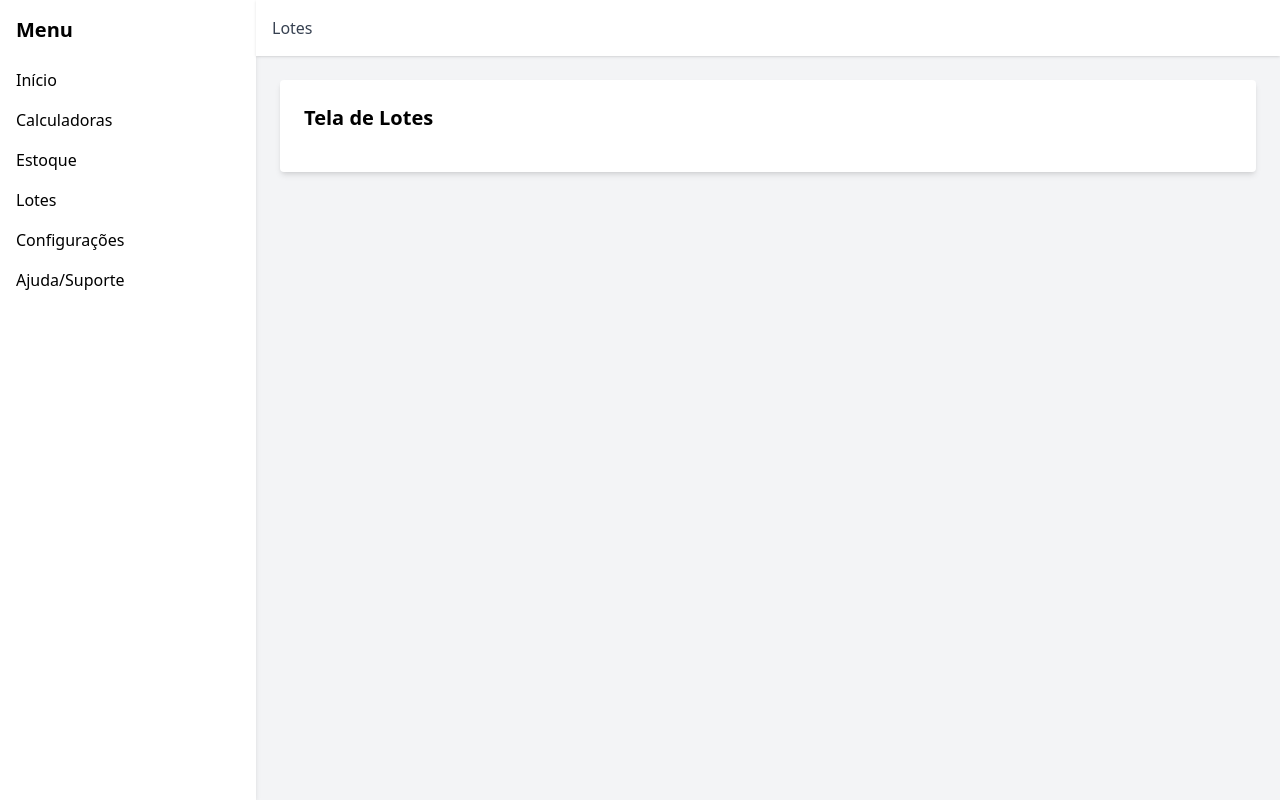
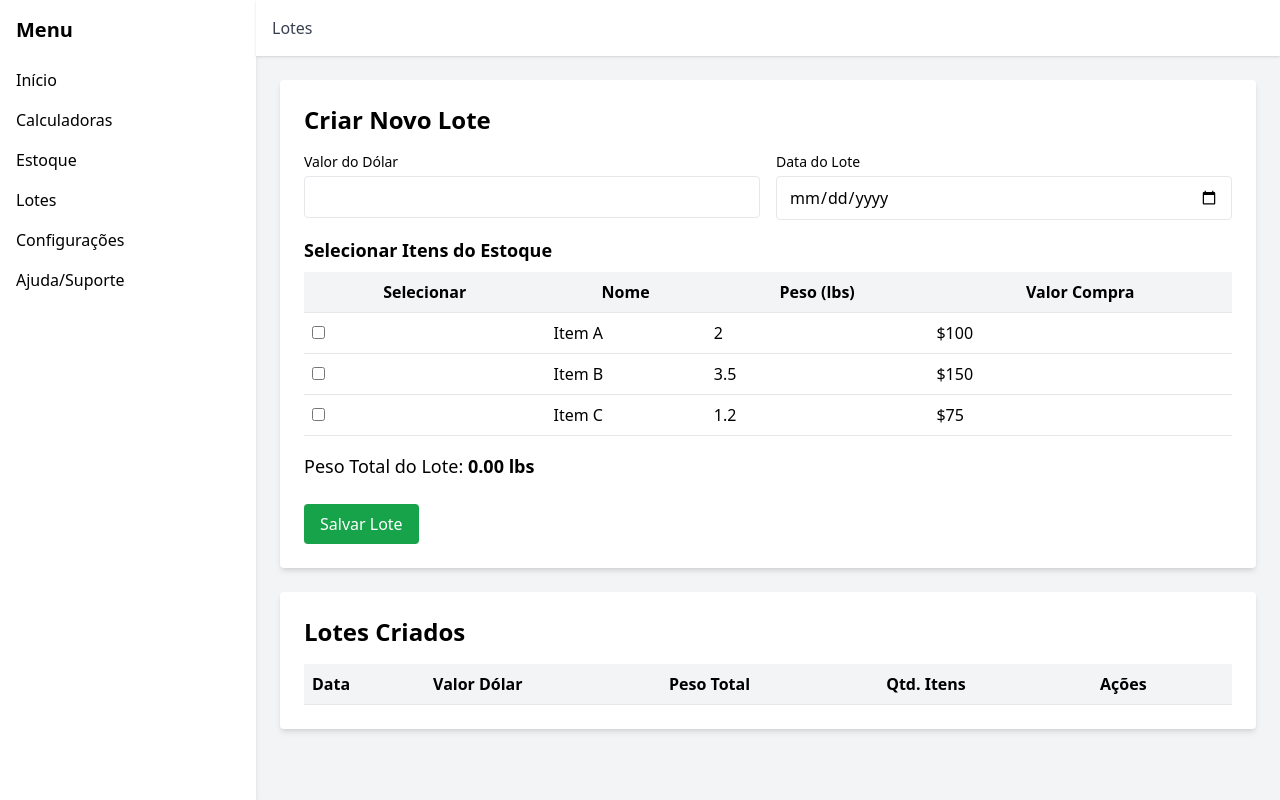
Before and after one commit to veniciusgomes/importa, a React app: page /#/lotes in a window 1280 px wide. Built offline with nearby package versions, Linux system fonts and the light colour scheme.

Commit message:
adicionado o mockup da pagina de lotes

```diff
--- a/src/App.jsx
+++ b/src/App.jsx
@@ -10,7 +10,7 @@ export default function App() {
     <Router>
       <Routes>
         <Route path="/" element={<Home />} />
-        <Route path="/calculoTaxa" element={<Calculadoras />} />
+        <Route path="/calculadoras" element={<Calculadoras />} />
         <Route path="/estoque" element={<Estoque />} />
         <Route path="/lotes" element={<Lotes />} />
       </Routes>
--- a/src/components/sidebar.jsx
+++ b/src/components/sidebar.jsx
@@ -9,7 +9,7 @@ export const SideBar = () => {
         <Link className="hover:text-blue-600" to="/">
           Início
         </Link>
-        <Link className="hover:text-blue-600" to="/calculoTaxa">
+        <Link className="hover:text-blue-600" to="/calculadoras">
           Calculadoras
         </Link>
         <Link className="hover:text-blue-600" to="/estoque">
--- a/src/pages/lotes.jsx
+++ b/src/pages/lotes.jsx
@@ -2,7 +2,48 @@ import React, { useState } from "react";
 import { SideBar } from "../components/sidebar";
 import Header from "../components/header";
 
+const estoqueExemplo = [
+  { id: 1, nome: "Item A", peso: 2, valorCompra: 100 },
+  { id: 2, nome: "Item B", peso: 3.5, valorCompra: 150 },
+  { id: 3, nome: "Item C", peso: 1.2, valorCompra: 75 },
+];
+
 export default function Lotes() {
+  const [itensSelecionados, setItensSelecionados] = useState([]);
+  const [valorDolar, setValorDolar] = useState("");
+  const [dataLote, setDataLote] = useState("");
+  const [lotes, setLotes] = useState([]);
+
+  function toggleSelecionarItem(item) {
+    if (itensSelecionados.some((i) => i.id === item.id)) {
+      setItensSelecionados(itensSelecionados.filter((i) => i.id !== item.id));
+    } else {
+      setItensSelecionados([...itensSelecionados, item]);
+    }
+  }
+
+  const pesoTotal = itensSelecionados.reduce(
+    (total, item) => total + item.peso,
+    0
+  );
+
+  function salvarLote() {
+    const novoLote = {
+      id: Date.now(),
+      data: dataLote,
+      valorDolar,
+      pesoTotal,
+      itens: itensSelecionados,
+    };
+    setLotes([...lotes, novoLote]);
+    setItensSelecionados([]);
+    setDataLote("");
+    setValorDolar("");
+  }
+
+  function excluirLote(id) {
+    setLotes(lotes.filter((lote) => lote.id !== id));
+  }
   return (
     <div className="flex h-screen bg-gray-100">
       <SideBar />
@@ -10,8 +51,113 @@ export default function Lotes() {
         <Header texto={"Lotes"} />
         <main className="p-6 space-y-6 overflow-y-auto">
           <section className="bg-white p-6 rounded shadow-md">
-            <h3 className="text-xl font-bold mb-4">Tela de Lotes</h3>
-            {/* Conteúdo da tela de lotes */}
+            <h3 className="text-2xl font-bold mb-4">Criar Novo Lote</h3>
+
+            <div className="grid grid-cols-2 gap-4 mb-4">
+              <div>
+                <label className="block text-sm font-medium mb-1">
+                  Valor do Dólar
+                </label>
+                <input
+                  type="number"
+                  className="w-full border rounded px-3 py-2"
+                  value={valorDolar}
+                  onChange={(e) => setValorDolar(e.target.value)}
+                />
+              </div>
+              <div>
+                <label className="block text-sm font-medium mb-1">
+                  Data do Lote
+                </label>
+                <input
+                  type="date"
+                  className="w-full border rounded px-3 py-2"
+                  value={dataLote}
+                  onChange={(e) => setDataLote(e.target.value)}
+                />
+              </div>
+            </div>
+
+            <div>
+              <h4 className="text-lg font-semibold mb-2">
+                Selecionar Itens do Estoque
+              </h4>
+              <table className="w-full table-auto border-collapse">
+                <thead>
+                  <tr className="border-b bg-gray-100">
+                    <th className="p-2">Selecionar</th>
+                    <th className="p-2">Nome</th>
+                    <th className="p-2">Peso (lbs)</th>
+                    <th className="p-2">Valor Compra</th>
+                  </tr>
+                </thead>
+                <tbody>
+                  {estoqueExemplo.map((item) => (
+                    <tr key={item.id} className="border-b">
+                      <td className="p-2">
+                        <input
+                          type="checkbox"
+                          checked={itensSelecionados.some(
+                            (i) => i.id === item.id
+                          )}
+                          onChange={() => toggleSelecionarItem(item)}
+                        />
+                      </td>
+                      <td className="p-2">{item.nome}</td>
+                      <td className="p-2">{item.peso}</td>
+                      <td className="p-2">${item.valorCompra}</td>
+                    </tr>
+                  ))}
+                </tbody>
+              </table>
+            </div>
+
+            <div className="mt-4 text-lg">
+              Peso Total do Lote:{" "}
+              <span className="font-semibold">{pesoTotal.toFixed(2)} lbs</span>
+            </div>
+
+            <button
+              onClick={salvarLote}
+              className="mt-6 bg-green-600 text-white px-4 py-2 rounded hover:bg-green-700"
+            >
+              Salvar Lote
+            </button>
+          </section>
+          <section className="bg-white p-6 rounded shadow-md">
+            <h3 className="text-2xl font-bold mb-4">Lotes Criados</h3>
+            <table className="w-full table-auto border-collapse text-left">
+              <thead>
+                <tr className="bg-gray-100 border-b">
+                  <th className="p-2">Data</th>
+                  <th className="p-2">Valor Dólar</th>
+                  <th className="p-2">Peso Total</th>
+                  <th className="p-2">Qtd. Itens</th>
+                  <th className="p-2">Ações</th>
+                </tr>
+              </thead>
+              <tbody>
+                {lotes.map((lote) => (
+                  <tr key={lote.id} className="border-b">
+                    <td className="p-2">{lote.data}</td>
+                    <td className="p-2">{lote.valorDolar}</td>
+                    <td className="p-2">{lote.pesoTotal.toFixed(2)} lbs</td>
+                    <td className="p-2">{lote.itens.length}</td>
+                    <td className="p-2">
+                      <button
+                        onClick={() => excluirLote(lote.id)}
+                        className="text-red-600 hover:underline mr-2"
+                      >
+                        Excluir
+                      </button>
+                      <button className="text-blue-600 hover:underline">
+                        Detalhes
+                      </button>
+                    </td>
+                  </tr>
+                ))}
+              </tbody>
+            </table>
           </section>
         </main>
       </div>
```
